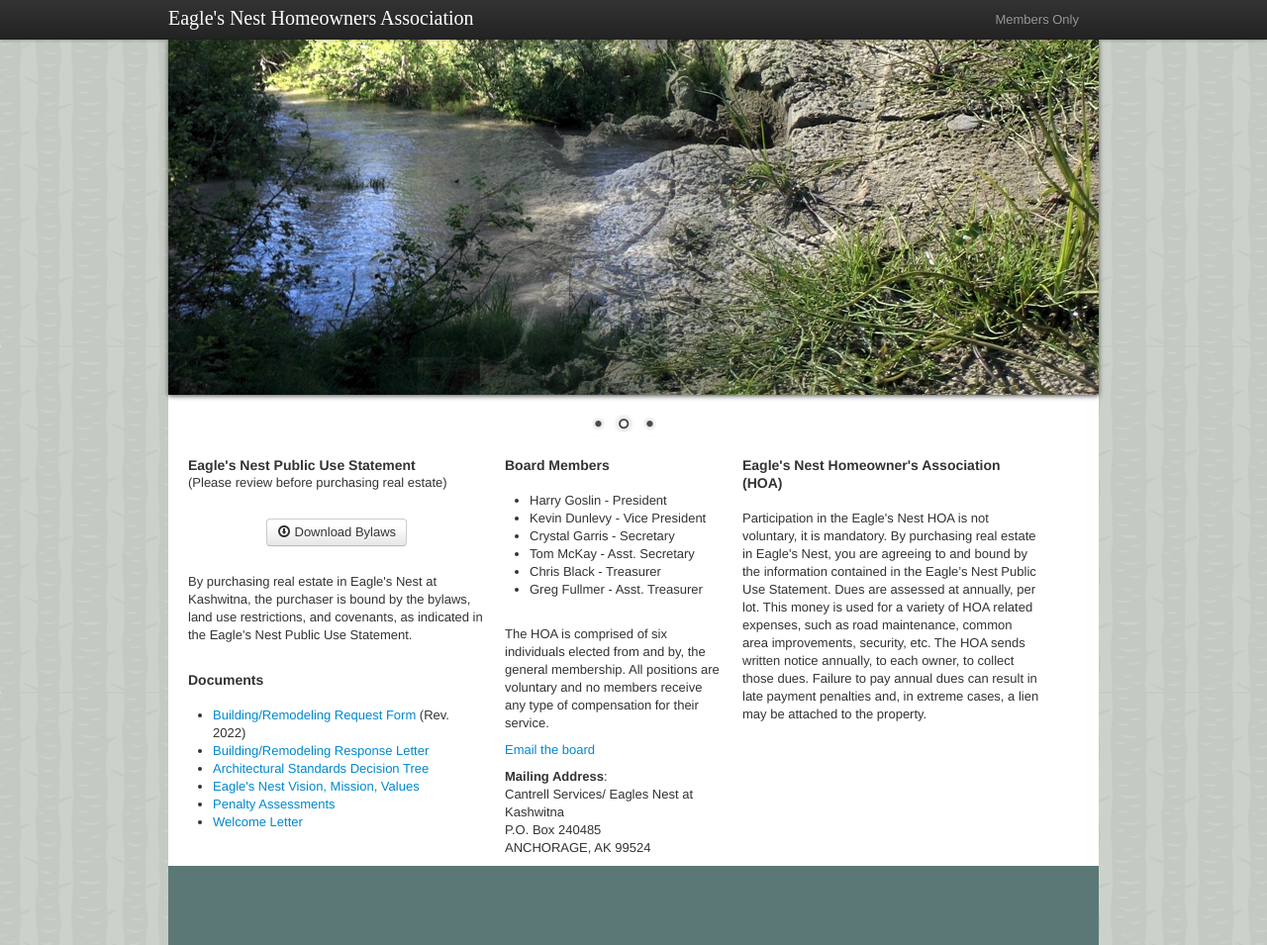
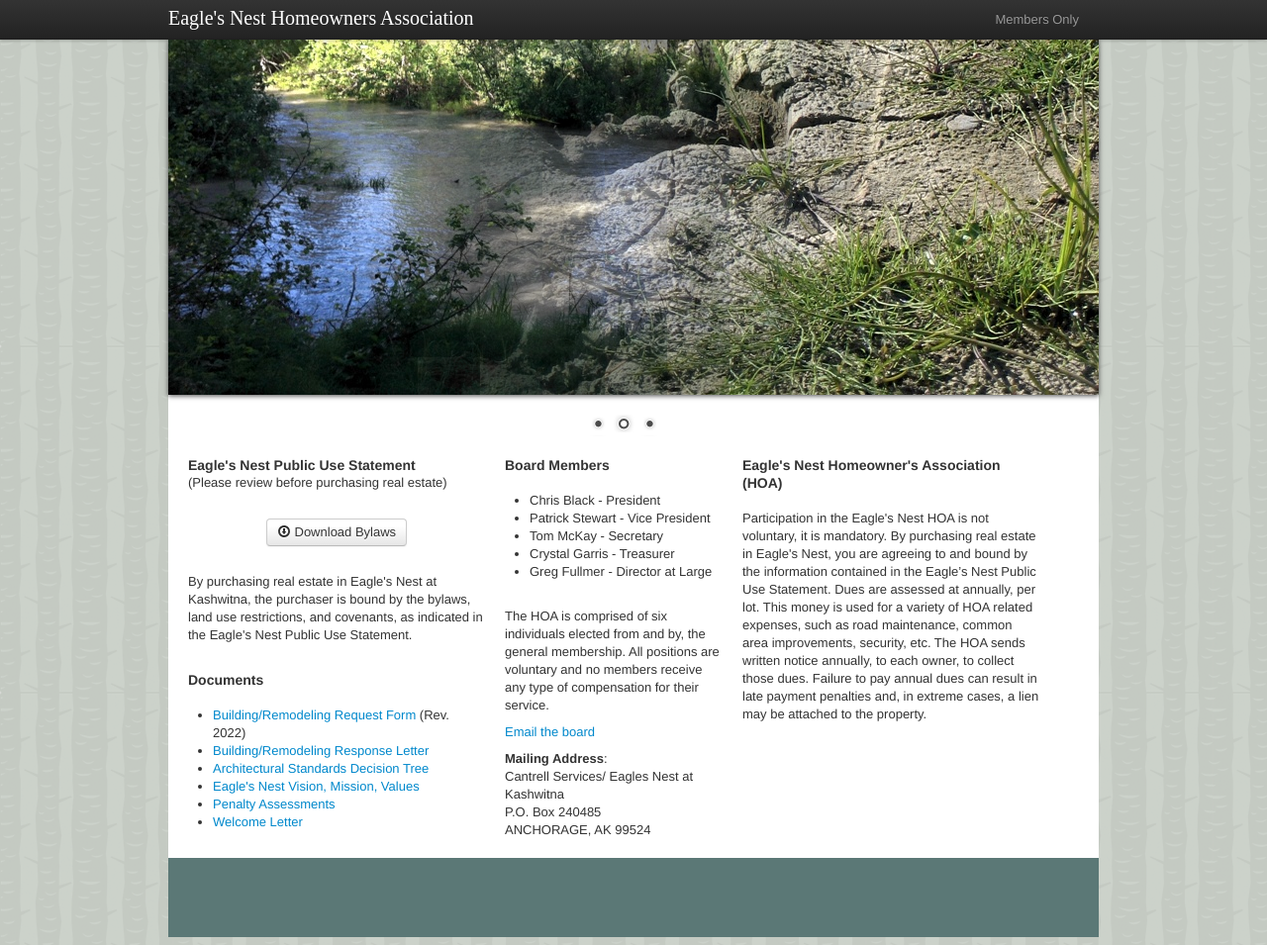
Before and after one commit to thesurlydev/eaglesnest-hoa.net, a Jekyll site: the page built from index.markdown, in a window 1280 px wide and 955 px high. Shown: the whole window at 99% size. Built offline with Jekyll 4.4.1, drawn with Linux system fonts in a browser that asks for light colours; some web fonts are replaced.

Commit message:
update board members

```diff
--- a/index.markdown
+++ b/index.markdown
@@ -30,12 +30,11 @@ title: Eagle's Nest Homeowners Association
                 <h4>Board Members</h4>
                 <br>
                 <ul>
-                    <li>Harry Goslin - President</li>
-                    <li>Kevin Dunlevy - Vice President</li>
-                    <li>Crystal Garris - Secretary</li>
-                    <li>Tom McKay - Asst. Secretary</li>
-                    <li>Chris Black - Treasurer</li>
-                    <li>Greg Fullmer - Asst. Treasurer</li>
+                    <li>Chris Black - President</li>
+                    <li>Patrick Stewart - Vice President</li>
+                    <li>Tom McKay - Secretary</li>
+                    <li>Crystal Garris - Treasurer</li>
+                    <li>Greg Fullmer - Director at Large</li>
                 </ul>
                 <br>
                 <p>The HOA is comprised of six individuals elected from and by, the general membership. All positions are voluntary and no members receive any type of compensation for their service.</p>
```
